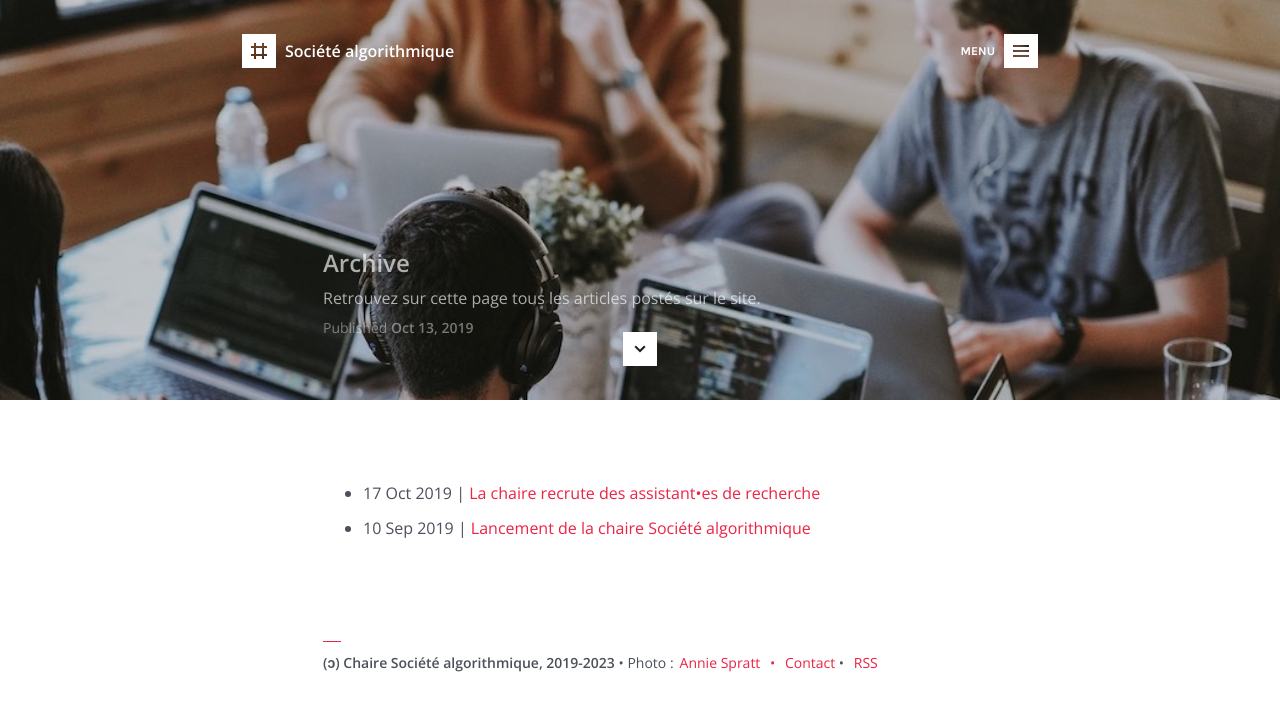
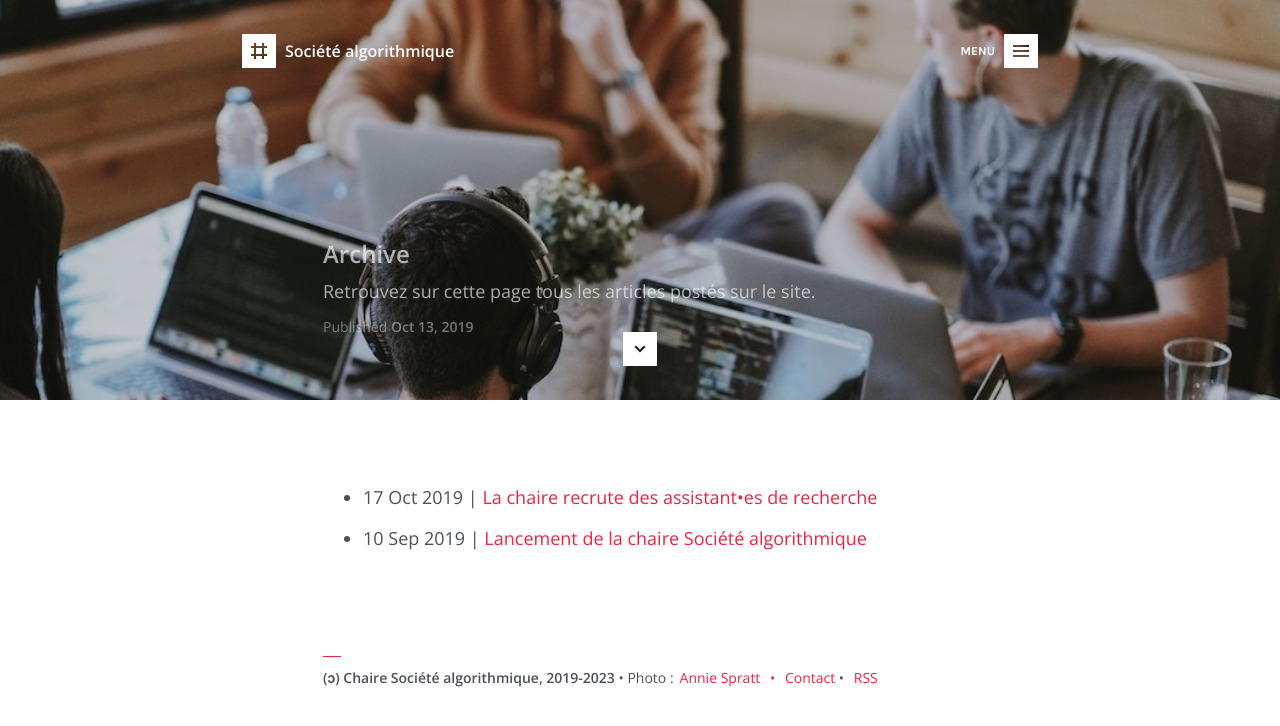
Before and after one commit to gillesbastin/algorithmicsociety.github.io, a Jekyll site: the page built from archive.md, in a window 1280 px wide. Shown: the top 726 px of the page. Built offline with Jekyll 4.4.1, drawn with Linux system fonts in a browser that asks for light colours.

Commit message:
Update styles.css

```diff
--- a/assets/styles.css
+++ b/assets/styles.css
@@ -17,9 +17,9 @@ html {
 
 body {
     font-family: "Open Sans", sans-serif;
-    font-size: 1rem;
+    font-size: 1.125rem;
     color: #4b505a;
-    line-height: 1.2;
+    line-height: 1.3;
     position: relative; }
 
 b, strong { font-weight: 600 }
```
